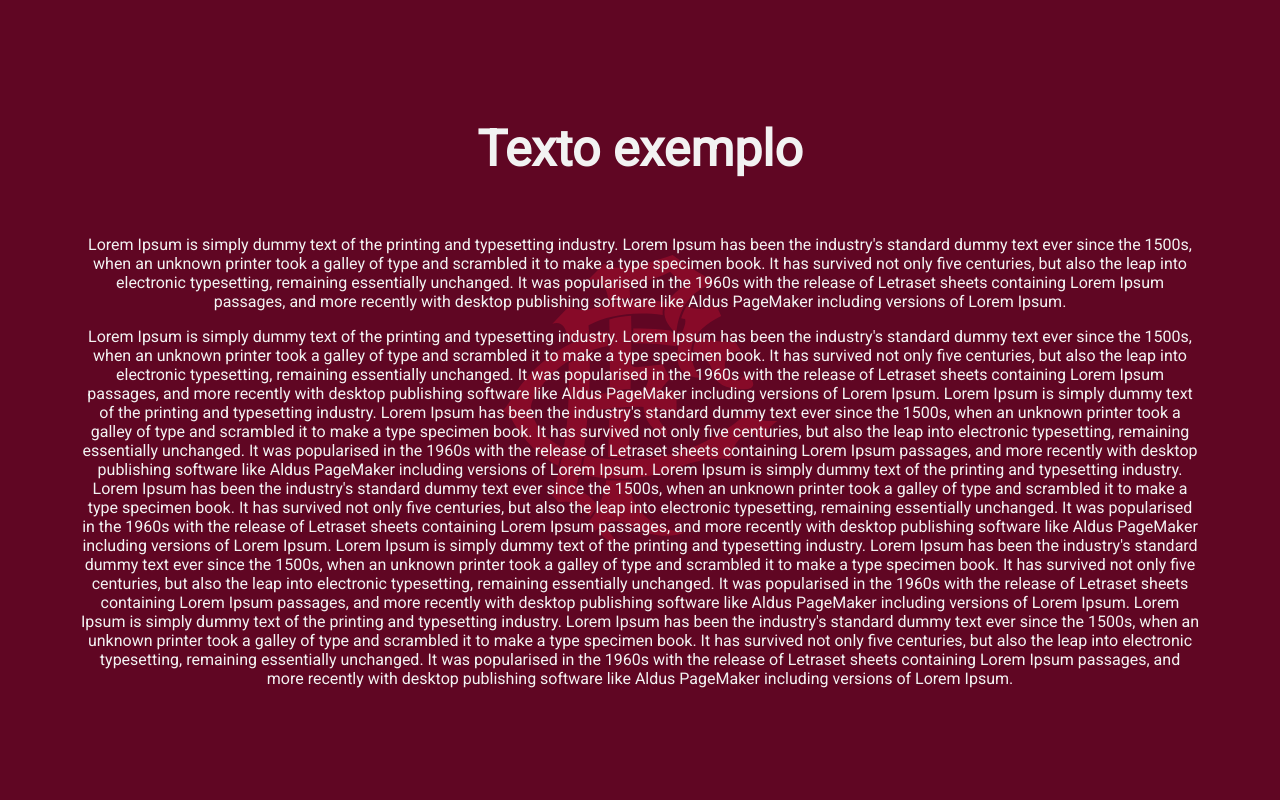
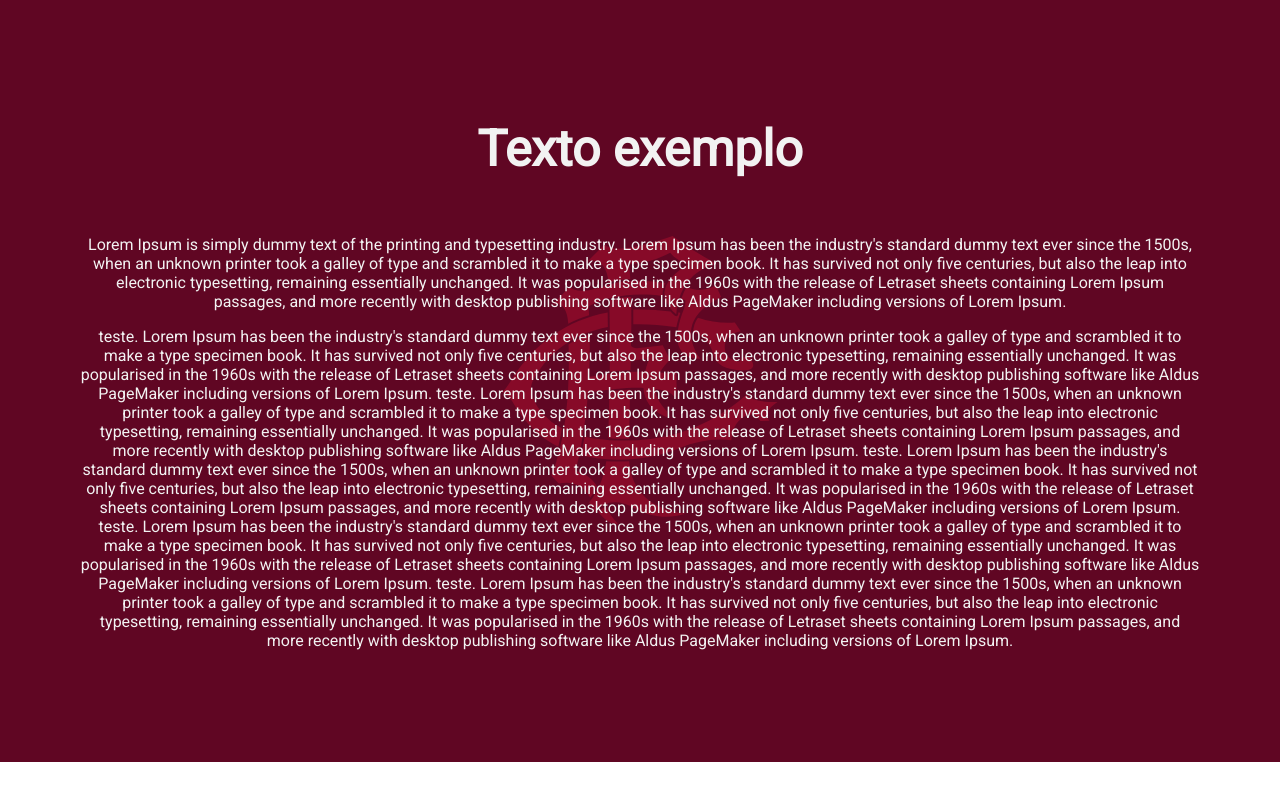
Before and after one commit to rafaelsequeirac/siteFluminense, a plain HTML site: page index.html in a window 1280 px wide. Shown: the part 602-1402 px from the top of the page. After the commit the page ends 1364 px from the top, so only its background shows below. Drawn offline with Linux system fonts and the light colour scheme.

Commit message:
teste commit

```diff
--- a/index.html
+++ b/index.html
@@ -27,11 +27,11 @@
     <section class="section2">
         <h2>Texto exemplo</h2>
         <p id="idTexto">Lorem Ipsum is simply dummy text of the printing and typesetting industry. Lorem Ipsum has been the industry's standard dummy text ever since the 1500s, when an unknown printer took a galley of type and scrambled it to make a type specimen book. It has survived not only five centuries, but also the leap into electronic typesetting, remaining essentially unchanged. It was popularised in the 1960s with the release of Letraset sheets containing Lorem Ipsum passages, and more recently with desktop publishing software like Aldus PageMaker including versions of Lorem Ipsum.</p>
-        Lorem Ipsum is simply dummy text of the printing and typesetting industry. Lorem Ipsum has been the industry's standard dummy text ever since the 1500s, when an unknown printer took a galley of type and scrambled it to make a type specimen book. It has survived not only five centuries, but also the leap into electronic typesetting, remaining essentially unchanged. It was popularised in the 1960s with the release of Letraset sheets containing Lorem Ipsum passages, and more recently with desktop publishing software like Aldus PageMaker including versions of Lorem Ipsum.
-        Lorem Ipsum is simply dummy text of the printing and typesetting industry. Lorem Ipsum has been the industry's standard dummy text ever since the 1500s, when an unknown printer took a galley of type and scrambled it to make a type specimen book. It has survived not only five centuries, but also the leap into electronic typesetting, remaining essentially unchanged. It was popularised in the 1960s with the release of Letraset sheets containing Lorem Ipsum passages, and more recently with desktop publishing software like Aldus PageMaker including versions of Lorem Ipsum.
-        Lorem Ipsum is simply dummy text of the printing and typesetting industry. Lorem Ipsum has been the industry's standard dummy text ever since the 1500s, when an unknown printer took a galley of type and scrambled it to make a type specimen book. It has survived not only five centuries, but also the leap into electronic typesetting, remaining essentially unchanged. It was popularised in the 1960s with the release of Letraset sheets containing Lorem Ipsum passages, and more recently with desktop publishing software like Aldus PageMaker including versions of Lorem Ipsum.
-        Lorem Ipsum is simply dummy text of the printing and typesetting industry. Lorem Ipsum has been the industry's standard dummy text ever since the 1500s, when an unknown printer took a galley of type and scrambled it to make a type specimen book. It has survived not only five centuries, but also the leap into electronic typesetting, remaining essentially unchanged. It was popularised in the 1960s with the release of Letraset sheets containing Lorem Ipsum passages, and more recently with desktop publishing software like Aldus PageMaker including versions of Lorem Ipsum.
-        Lorem Ipsum is simply dummy text of the printing and typesetting industry. Lorem Ipsum has been the industry's standard dummy text ever since the 1500s, when an unknown printer took a galley of type and scrambled it to make a type specimen book. It has survived not only five centuries, but also the leap into electronic typesetting, remaining essentially unchanged. It was popularised in the 1960s with the release of Letraset sheets containing Lorem Ipsum passages, and more recently with desktop publishing software like Aldus PageMaker including versions of Lorem Ipsum.
+        teste. Lorem Ipsum has been the industry's standard dummy text ever since the 1500s, when an unknown printer took a galley of type and scrambled it to make a type specimen book. It has survived not only five centuries, but also the leap into electronic typesetting, remaining essentially unchanged. It was popularised in the 1960s with the release of Letraset sheets containing Lorem Ipsum passages, and more recently with desktop publishing software like Aldus PageMaker including versions of Lorem Ipsum.
+        teste. Lorem Ipsum has been the industry's standard dummy text ever since the 1500s, when an unknown printer took a galley of type and scrambled it to make a type specimen book. It has survived not only five centuries, but also the leap into electronic typesetting, remaining essentially unchanged. It was popularised in the 1960s with the release of Letraset sheets containing Lorem Ipsum passages, and more recently with desktop publishing software like Aldus PageMaker including versions of Lorem Ipsum.
+        teste. Lorem Ipsum has been the industry's standard dummy text ever since the 1500s, when an unknown printer took a galley of type and scrambled it to make a type specimen book. It has survived not only five centuries, but also the leap into electronic typesetting, remaining essentially unchanged. It was popularised in the 1960s with the release of Letraset sheets containing Lorem Ipsum passages, and more recently with desktop publishing software like Aldus PageMaker including versions of Lorem Ipsum.
+        teste. Lorem Ipsum has been the industry's standard dummy text ever since the 1500s, when an unknown printer took a galley of type and scrambled it to make a type specimen book. It has survived not only five centuries, but also the leap into electronic typesetting, remaining essentially unchanged. It was popularised in the 1960s with the release of Letraset sheets containing Lorem Ipsum passages, and more recently with desktop publishing software like Aldus PageMaker including versions of Lorem Ipsum.
+        teste. Lorem Ipsum has been the industry's standard dummy text ever since the 1500s, when an unknown printer took a galley of type and scrambled it to make a type specimen book. It has survived not only five centuries, but also the leap into electronic typesetting, remaining essentially unchanged. It was popularised in the 1960s with the release of Letraset sheets containing Lorem Ipsum passages, and more recently with desktop publishing software like Aldus PageMaker including versions of Lorem Ipsum.
         </p>
     </section>
 <script type="text/javascript" src="main.js"></script>
```
